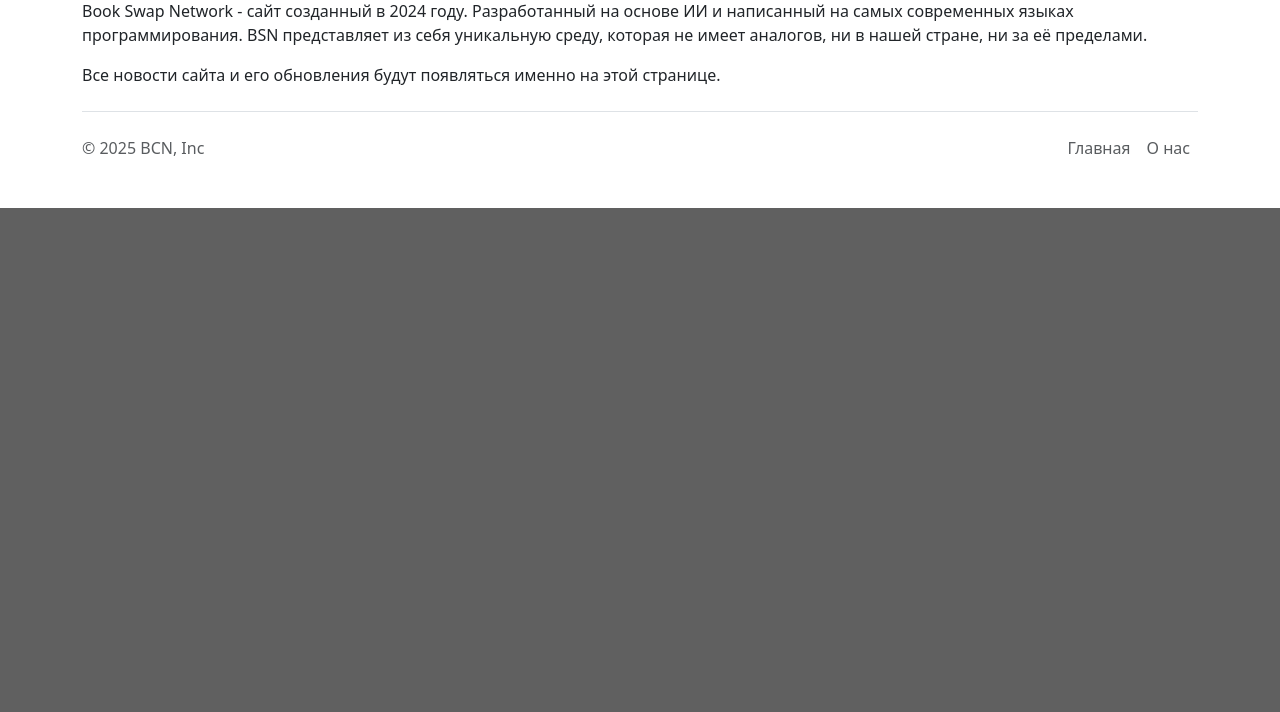
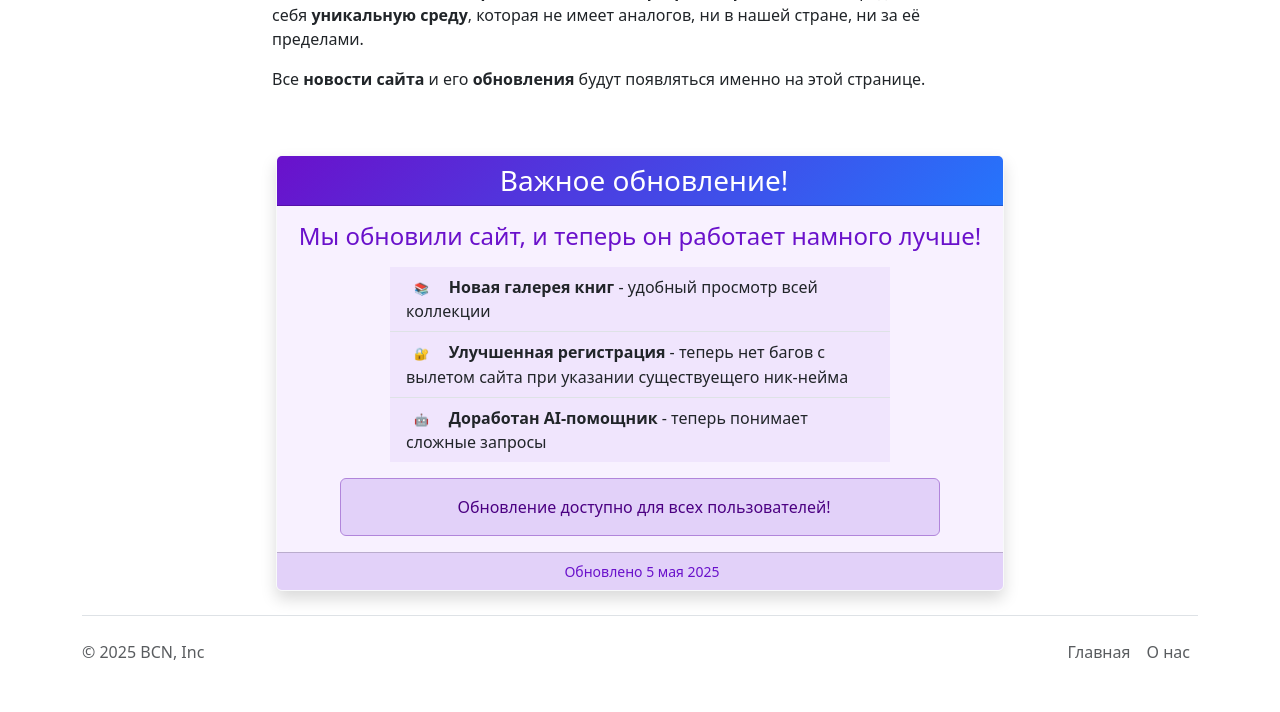
Before and after one commit to TeemUr-Check/BSN, a Flask app: page /about in a window 1280 px wide. Shown: the part 990-1702 px from the top of the page. Before the commit the page ends 1198 px from the top, so only its background shows below. Run offline with Flask 3, Linux system fonts and the light colour scheme.

Commit message:
Update about.html
страница О НАС

```diff
--- a/templates/about.html
+++ b/templates/about.html
@@ -4,16 +4,71 @@
 {% endblock %}
 
 {% block body %}
-    <div class='container'>
-    <h1> Немного о нас
-    </h1>
-    <p>   </p>
-    <p>   </p>
-    <p>   </p>
-    <p>   </p>
-    <img src="https://s3.ca-central-1.amazonaws.com/logojoy/logos/179672735/no_padding.png" width="800" height="400">
-    <p> Book Swap Network - сайт созданный в 2024 году. Разработанный на основе ИИ и написанный на самых современных языках программирования. BSN представляет из себя уникальную среду, которая не имеет аналогов, ни в нашей стране, ни за её пределами.</p>
-    <p> Все новости сайта и его обновления будут появляться именно на этой странице.</p>
+<div class="container text-center mt-4">
+    <!-- Заголовок -->
+    <h1 class="mb-4">Немного о нас</h1>
+
+    <!-- Логотип -->
+    <img src="https://s3.ca-central-1.amazonaws.com/logojoy/logos/179672735/no_padding.png"
+         class="img-fluid d-block mx-auto mb-4"
+         style="max-width: 800px; max-height: 400px;">
+
+    <!-- Текст -->
+    <div class="row justify-content-center">
+        <div class="col-lg-8 col-md-10 text-start">
+            <p class="mb-3">
+                <strong>Book Swap Network</strong> - сайт, созданный в <strong>2025 году</strong>.
+                Разработанный на основе <strong>ИИ</strong> и написанный на самых <strong>современных языках
+                программирования</strong>.
+                <strong>BSN</strong> представляет из себя <strong>уникальную среду</strong>, которая не имеет аналогов,
+                ни в нашей стране, ни за её пределами.
+            </p>
+
+            <p class="mb-3">
+                Все <strong>новости сайта</strong> и его <strong>обновления</strong> будут появляться именно на этой
+                странице.
+            </p>
+        </div>
+    </div>
+    <div class="container d-flex justify-content-center mt-5">
+        <div class="col-lg-8">
+            <div class="card border-light shadow" style="background-color: #f8f1ff;">
+                <div class="card-header text-white"
+                     style="background: linear-gradient(135deg, #6a11cb 0%, #2575fc 100%);">
+                    <h3 class="card-title mb-0 text-center"><i class="bi bi-megaphone me-2"></i> Важное обновление!</h3>
+                </div>
+                <div class="card-body text-center">
+                    <h4 class="mb-3" style="color: #6a11cb;">Мы обновили сайт, и теперь он работает намного лучше!</h4>
+
+                    <div class="d-flex justify-content-center">
+                        <ul class="list-group list-group-flush mb-3 text-start"
+                            style="max-width: 500px; background-color: transparent;">
+                            <li class="list-group-item" style="background-color: rgba(106, 17, 203, 0.05);">
+                                <span class="badge bg-purple me-2">📚</span>
+                                <strong>Новая галерея книг</strong> - удобный просмотр всей коллекции
+                            </li>
+                            <li class="list-group-item" style="background-color: rgba(106, 17, 203, 0.05);">
+                                <span class="badge bg-purple me-2">🔐</span>
+                                <strong>Улучшенная регистрация</strong> - теперь нет багов с вылетом сайта при указании существуещего ник-нейма
+                            </li>
+                            <li class="list-group-item" style="background-color: rgba(106, 17, 203, 0.05);">
+                                <span class="badge bg-purple me-2">🤖</span>
+                                <strong>Доработан AI-помощник</strong> - теперь понимает сложные запросы
+                            </li>
+                        </ul>
+                    </div>
+
+                    <div class="alert mb-0 mx-auto"
+                         style="max-width: 600px; background-color: #e2d1f9; border-color: #b185db; color: #4b0082;">
+                        <i class="bi bi-stars me-2"></i> Обновление доступно для всех пользователей!
+                    </div>
+                </div>
+                <div class="card-footer small text-center" style="background-color: #e2d1f9; color: #6a11cb;">
+                    <i class="bi bi-calendar-event me-1"></i> Обновлено 5 мая 2025
+                </div>
+            </div>
+        </div>
+    </div>
 </div>
 {% endblock %}
 
@@ -22,8 +77,8 @@
     <footer class="d-flex flex-wrap justify-content-between align-items-center py-3 my-4 border-top">
         <p class="col-md-4 mb-0 text-body-secondary">
             <ya-tr-span data-index="1-0" data-translated="true" data-source-lang="en" data-target-lang="ru"
-                        data-value="© 2024 Company, Inc" data-translation="© 2024 Company, Inc" data-ch="0"
-                        data-type="trSpan" style="visibility: initial !important;">© 2024 Company, Inc
+                        data-value="© 2025 Company, Inc" data-translation="© 2025 Company, Inc" data-ch="0"
+                        data-type="trSpan" style="visibility: initial !important;">© 2025 Company, Inc
             </ya-tr-span>
         </p>
 
```
